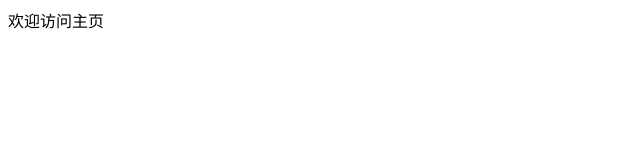
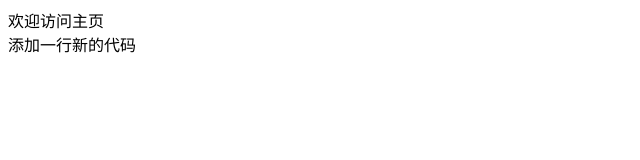
Before and after one commit to Szeyu520/mydemo, a plain HTML site: page index.html in a window 1280 px wide. Shown: the whole page, without its empty margins (0-640 px from the left). Drawn offline with Linux system fonts and the light colour scheme.

Commit message:
添加一行新的代码

```diff
--- a/index.html
+++ b/index.html
@@ -7,5 +7,6 @@
 </head>
 <body>
     <div>欢迎访问主页</div>
+    <div>添加一行新的代码</div>
 </body>
 </html>
```
